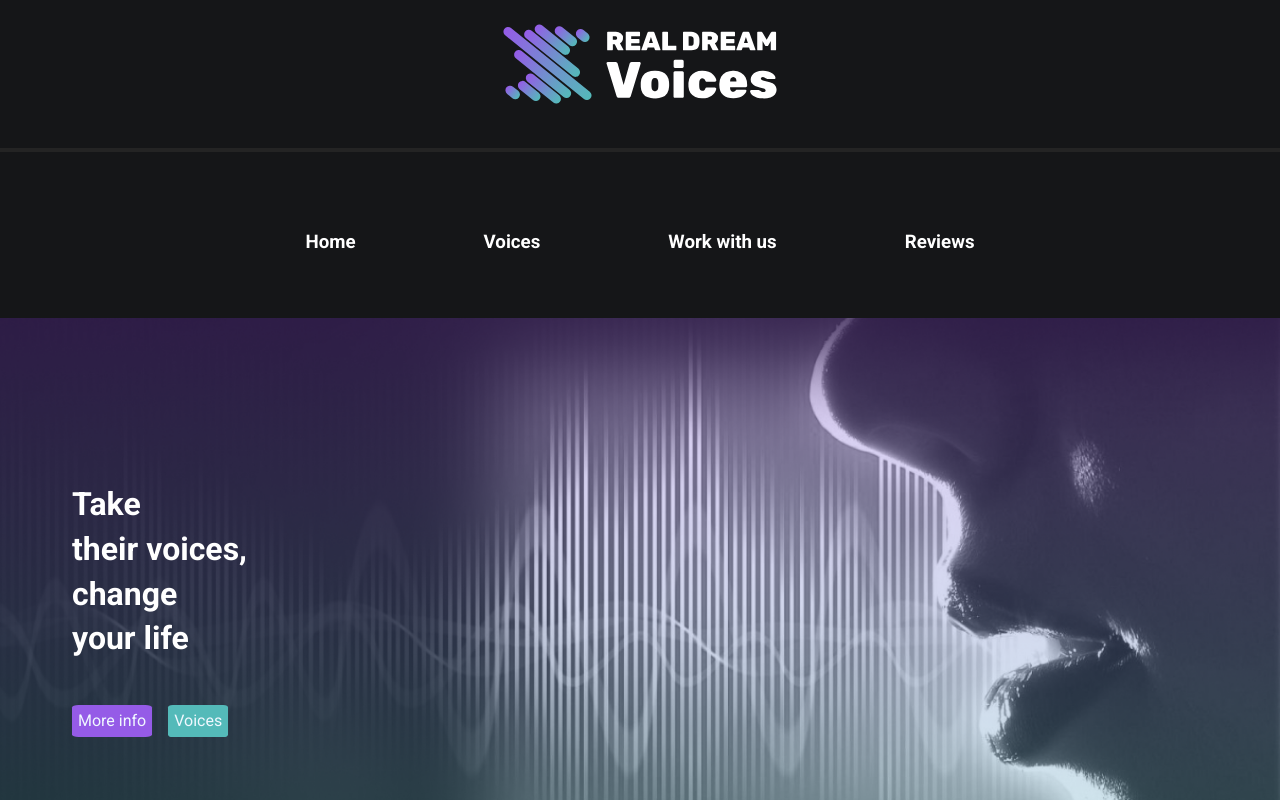
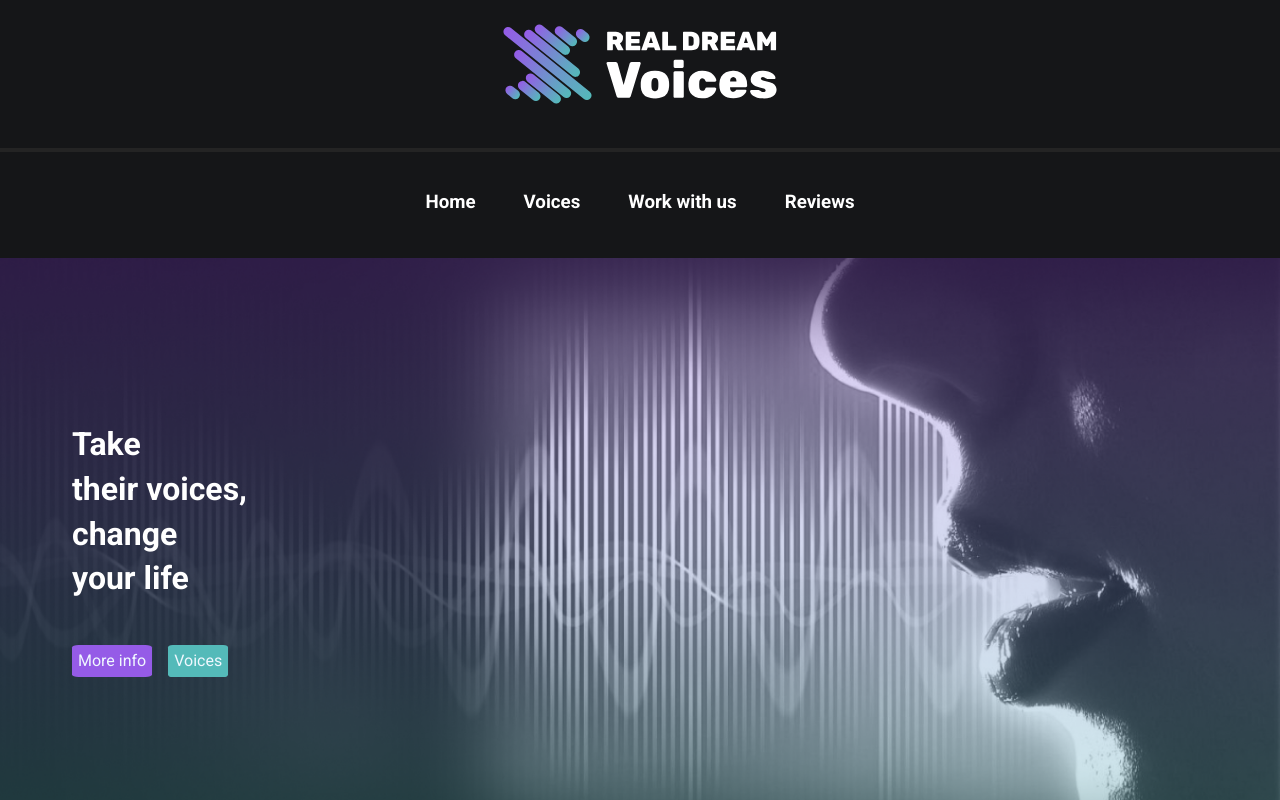
Before and after one commit to 24teamhackaton/marketplace, a React (Create React App) app: page / in a window 1280 px wide. Shown: the top 800 px of the page. Built offline with nearby package versions, Linux system fonts and the light colour scheme.

Commit message:
added margin in navBar-elements

```diff
--- a/src/components/Navbar/Navbar.css
+++ b/src/components/Navbar/Navbar.css
@@ -10,13 +10,14 @@ height: 10vh;
 }
 .navBar-elements {
     margin-top: 2vh;
+    margin-bottom:2.5vh;
     display: flex;
     justify-content: center;
     width: 100%;
 
 }
 .navBar-elements h3{
-    margin:8vh;
+    margin:3vh;
     cursor: pointer;
 }
 .navBar-line {
```
